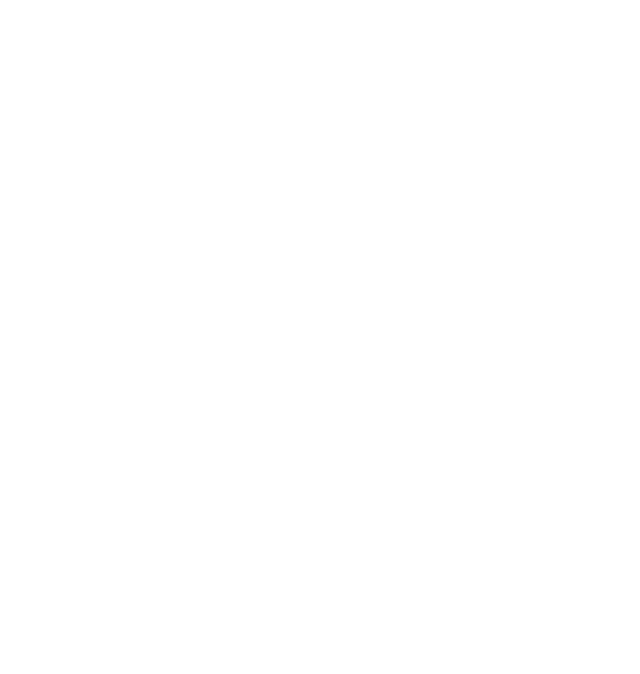
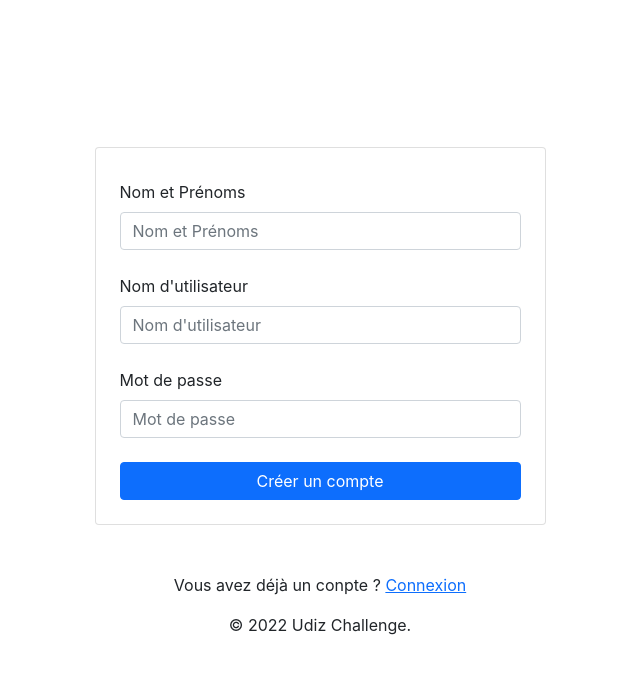
Before and after one commit to emmadal/udiz-challenge, a React (Create React App) app in the folder client/: page /register in a window 1280 px wide. Before the commit this address had no page. Shown: the top 674 px of the page, without its empty margins (320-960 px from the left). Built offline with nearby package versions, Linux system fonts and the light colour scheme.

Commit message:
add register page

```diff
--- /dev/null
+++ b/client/src/pages/Register.js
@@ -0,0 +1,179 @@
+import { useState } from "react";
+import { useFormik } from "formik";
+import { Link } from "react-router-dom";
+import {
+  Row,
+  Col,
+  CardBody,
+  Card,
+  UncontrolledAlert,
+  Container,
+  Form,
+  Input,
+  FormFeedback,
+  Spinner,
+  Label,
+} from "reactstrap";
+import * as Yup from "yup";
+
+const Register = () => {
+  const [err, setErr] = useState("");
+  const [loading, setLoading] = useState(false);
+
+  const validation = useFormik({
+    enableReinitialize: true,
+    initialValues: {
+      name: "",
+      username: "",
+      password: "",
+    },
+    validationSchema: Yup.object({
+      name: Yup.string().required("Veuillez entrer votre Nom et Prénoms"),
+      username: Yup.string().required("Entrez un Nom d'utilisateur valide"),
+      password: Yup.string().required("Le Mot de passe est requis"),
+    }),
+    onSubmit: async (values) => {
+      try {
+        setLoading(!loading);
+      } catch (error) {
+        setErr(error);
+      }
+    },
+    validateOnChange: true,
+  });
+  return (
+    <div className="account-pages">
+      <Container>
+        <Row className="justify-content-center">
+          <Col md={8} lg={6} xl={5}>
+            <Card className="overflow-hidden">
+              <CardBody className="pt-0">
+                <div className="p-2">
+                  <Form
+                    className="form-horizontal"
+                    onSubmit={(e) => {
+                      e.preventDefault();
+                      validation.handleSubmit();
+                      return false;
+                    }}
+                  >
+                    {err && (
+                      <UncontrolledAlert
+                        color="danger"
+                        role="alert"
+                        className="alert-dismissible"
+                      >
+                        {err}
+                      </UncontrolledAlert>
+                    )}
+
+                    <div className="my-4">
+                      <Label className="form-label">Nom et Prénoms</Label>
+                      <Input
+                        name="name"
+                        className="form-control"
+                        placeholder="Nom et Prénoms"
+                        type="text"
+                        onChange={validation.handleChange}
+                        onBlur={validation.handleBlur}
+                        value={validation.values.name || ""}
+                        invalid={
+                          validation.touched.name &&
+                          validation.errors.name
+                            ? true
+                            : false
+                        }
+                      />
+                      {validation.touched.name &&
+                      validation.errors.name ? (
+                        <FormFeedback type="invalid">
+                          {validation.errors.name}
+                        </FormFeedback>
+                      ) : null}
+                    </div>
+
+                    <div className="my-4">
+                      <Label className="form-label">
+                        Nom d&#39;utilisateur
+                      </Label>
+                      <Input
+                        name="username"
+                        className="form-control"
+                        placeholder="Nom d'utilisateur"
+                        type="text"
+                        onChange={validation.handleChange}
+                        onBlur={validation.handleBlur}
+                        value={validation.values.username || ""}
+                        invalid={
+                          validation.touched.username &&
+                          validation.errors.username
+                            ? true
+                            : false
+                        }
+                      />
+                      {validation.touched.username &&
+                      validation.errors.username ? (
+                        <FormFeedback type="invalid">
+                          {validation.errors.username}
+                        </FormFeedback>
+                      ) : null}
+                    </div>
+
+                    <div className="my-4">
+                      <Label className="form-label">Mot de passe</Label>
+                      <Input
+                        name="password"
+                        className="form-control"
+                        value={validation.values.password || ""}
+                        type="password"
+                        placeholder="Mot de passe"
+                        onChange={validation.handleChange}
+                        onBlur={validation.handleBlur}
+                        invalid={
+                          validation.touched.password &&
+                          validation.errors.password
+                            ? true
+                            : false
+                        }
+                      />
+                      {validation.touched.password &&
+                      validation.errors.password ? (
+                        <FormFeedback type="invalid">
+                          {validation.errors.password}
+                        </FormFeedback>
+                      ) : null}
+                    </div>
+
+                    <div className="mt-3 d-grid">
+                      <button
+                        className="btn btn-primary btn-block"
+                        type="submit"
+                      >
+                        Créer un compte{" "}
+                        {loading ? (
+                          <Spinner color="white" size="sm" className="mx-2" />
+                        ) : null}
+                      </button>
+                    </div>
+                  </Form>
+                </div>
+              </CardBody>
+            </Card>
+            <div className="mt-5 text-center">
+              <p>
+                Vous avez déjà un conpte ?{" "}
+                <Link to="/login" className="fw-medium text-primary">
+                  {" "}
+                  Connexion{" "}
+                </Link>{" "}
+              </p>
+              <p>© {new Date().getFullYear()} Udiz Challenge. </p>
+            </div>
+          </Col>
+        </Row>
+      </Container>
+    </div>
+  );
+};
+
+export default Register;
--- a/client/src/routes/index.js
+++ b/client/src/routes/index.js
@@ -1,7 +1,9 @@
 import Login from "../pages/Login";
+import Register from "../pages/Register";
 
 const pageRoutes = [
   { name: "login", pathname: "/login", component: <Login /> },
+  { name: "register", pathname: "/register", component: <Register /> },
 ];
 
 export default pageRoutes;
```
